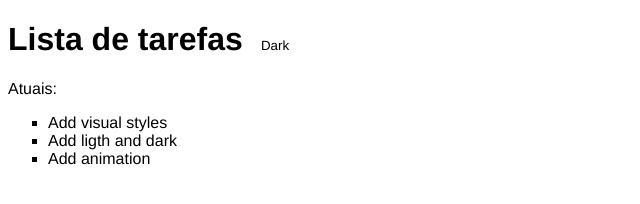
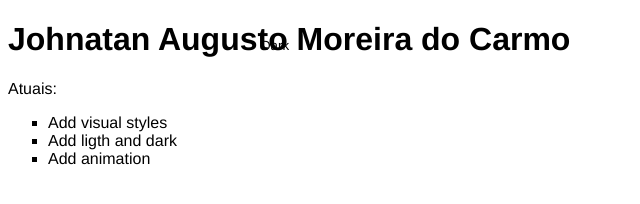
Before and after one commit to jonhjonhb/dio-first-html, a plain HTML site: page index.html in a window 1280 px wide. Shown: the whole page, without its empty margins (0-640 px from the left). Drawn offline with Linux system fonts and the light colour scheme.

Commit message:
Alterados os Títulos do site

```diff
--- a/index.html
+++ b/index.html
@@ -4,11 +4,11 @@
     <meta charset="UTF-8">
     <meta http-equiv="X-UA-Compatible" content="IE=edge">
     <meta name="viewport" content="width=device-width, initial-scale=1.0">
-    <title>Site simples</title>
+    <title>Johnatan Augusto</title>
     <link rel="stylesheet" href="main.css">
 </head>
 <body class="Light-theme">
-    <h1>Lista de tarefas</h1>
+    <h1>Johnatan Augusto Moreira do Carmo</h1>
     <p id="msg">Atuais:</p>
     <ul>
         <li class="list">Add visual styles</li>
```
